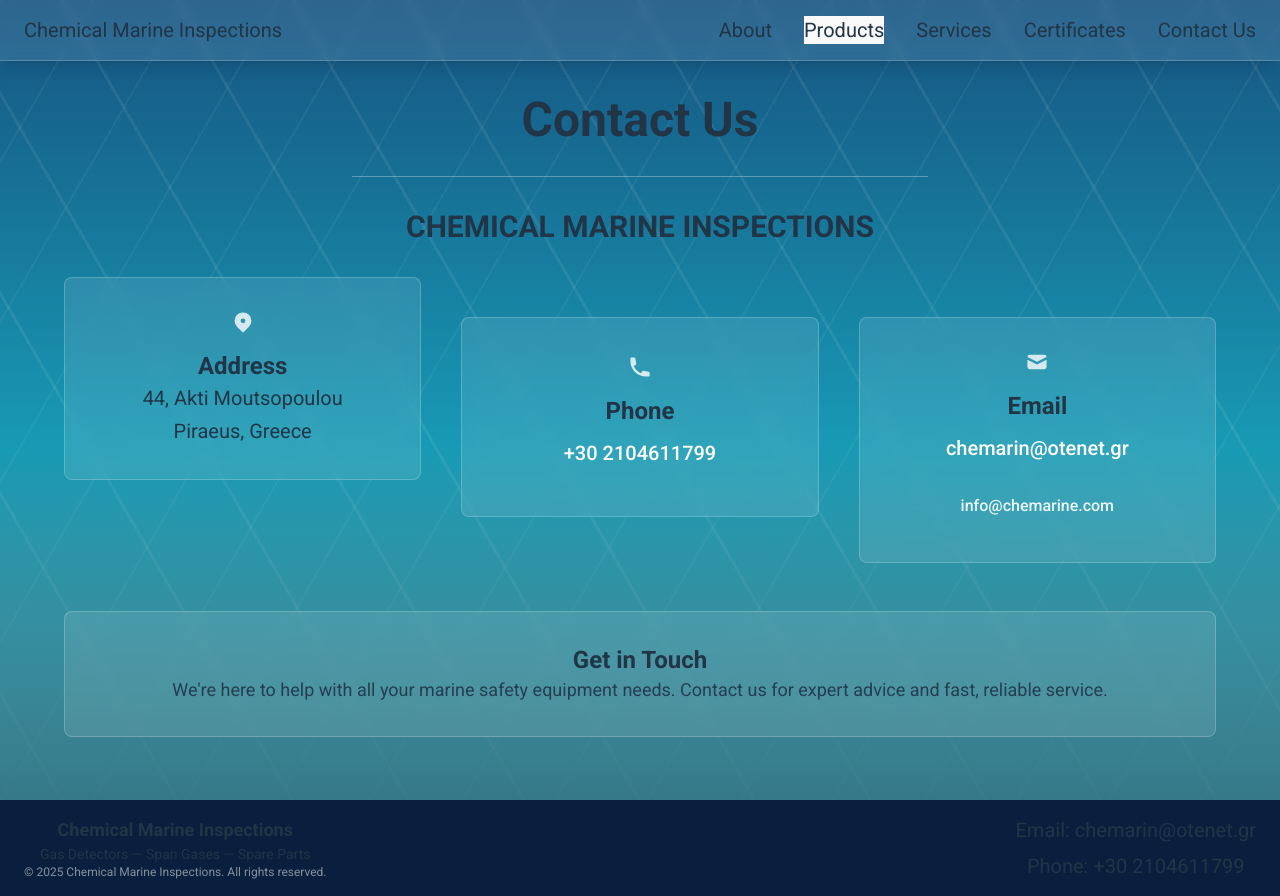
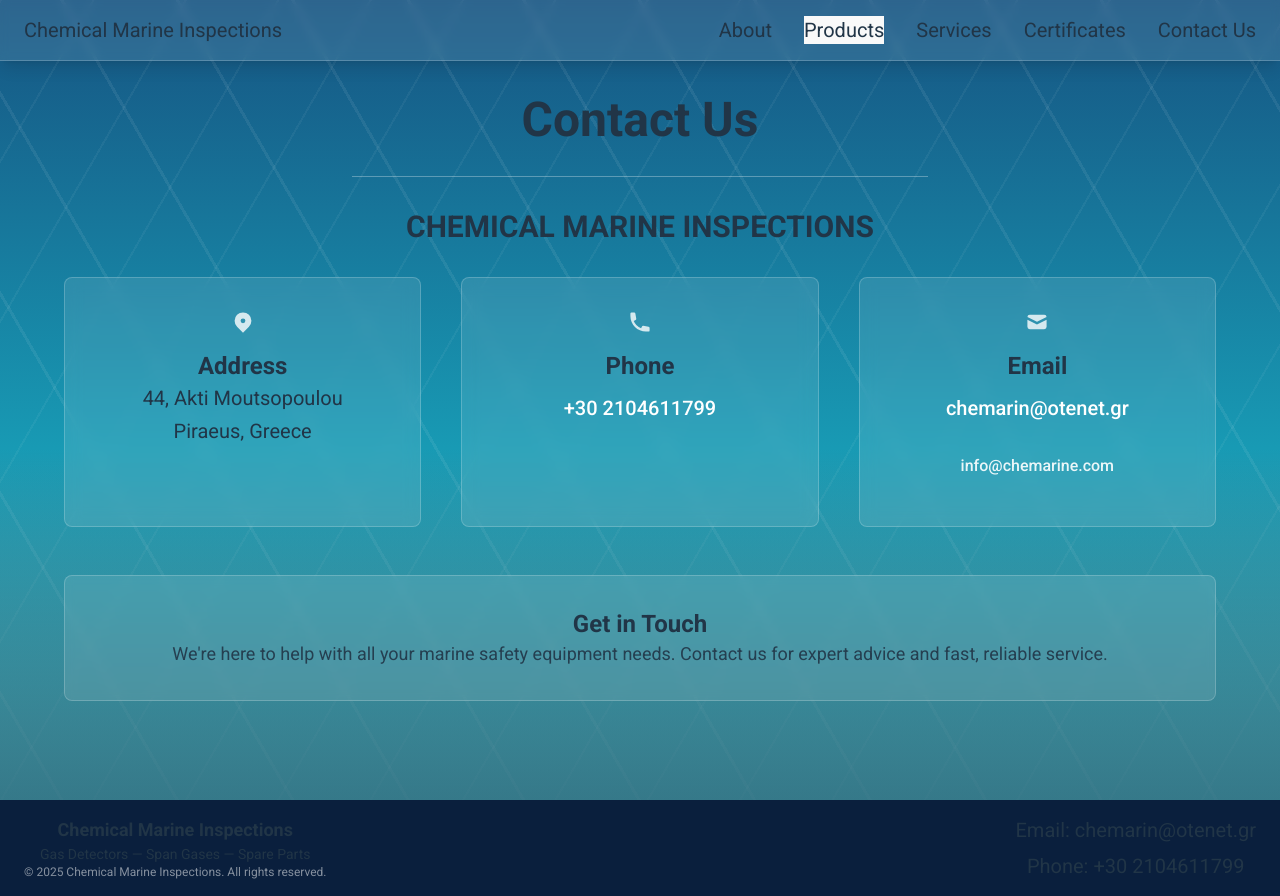
Before and after one commit to Antony-evm/chemarine, a Vue app: page /contact in a window 1280 px wide. Built offline with nearby package versions, Linux system fonts and the light colour scheme.

Commit message:
contact us fix

```diff
--- a/src/pages/ContactUsPage.vue
+++ b/src/pages/ContactUsPage.vue
@@ -19,8 +19,8 @@
 
         <SpaceComponent size="paragraph" />
 
-        <div class="contact-grid space-y-6 sm:space-y-8 md:space-y-10">
-            <div class="contact-section">
+        <div class="contact-grid gap-y-6 sm:gap-y-8 md:gap-y-10">
+            <div class="w-full">
                 <div class="contact-card">
                     <div class="contact-icon">
                         <LocationIcon />
@@ -38,7 +38,7 @@
             </div>
 
             <!-- Phone Section -->
-            <div class="contact-section">
+            <div class="w-full">
                 <div class="contact-card">
                     <div class="contact-icon">
                         <PhoneIcon />
@@ -55,7 +55,7 @@
             </div>
 
             <!-- Email Section -->
-            <div class="contact-section">
+            <div class="w-full">
                 <div class="contact-card">
                     <div class="contact-icon">
                         <EmailIcon />
@@ -102,9 +102,6 @@
     margin-right: auto;
 }
 
-.contact-section {
-    width: 100%;
-}
 
 .contact-card {
     background-color: rgba(255, 255, 255, 0.1);
@@ -172,8 +169,6 @@
     outline-offset: 2px;
 }
 
-/* Responsive Breakpoints */
-
 /* Small screens (640px and up) */
 @media (min-width: 640px) {
     .contact-card {
@@ -220,15 +215,15 @@
 /* Large screens (1024px and up) */
 @media (min-width: 1024px) {
     .contact-grid {
+        display: grid;
         grid-template-columns: repeat(3, 1fr);
         gap: 2.5rem;
+
+        align-items: start;
     }
 
     .contact-card {
-        min-height: 200px;
-        display: flex;
-        flex-direction: column;
-        justify-content: center;
+        @apply h-[250px] flex flex-col justify-start;
     }
 }
 
```
